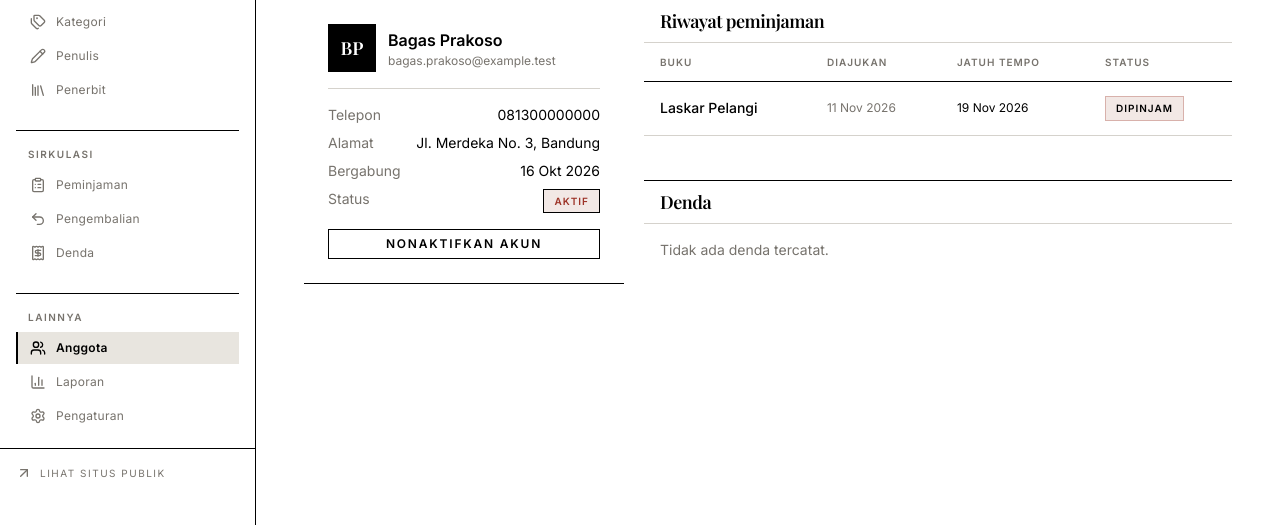
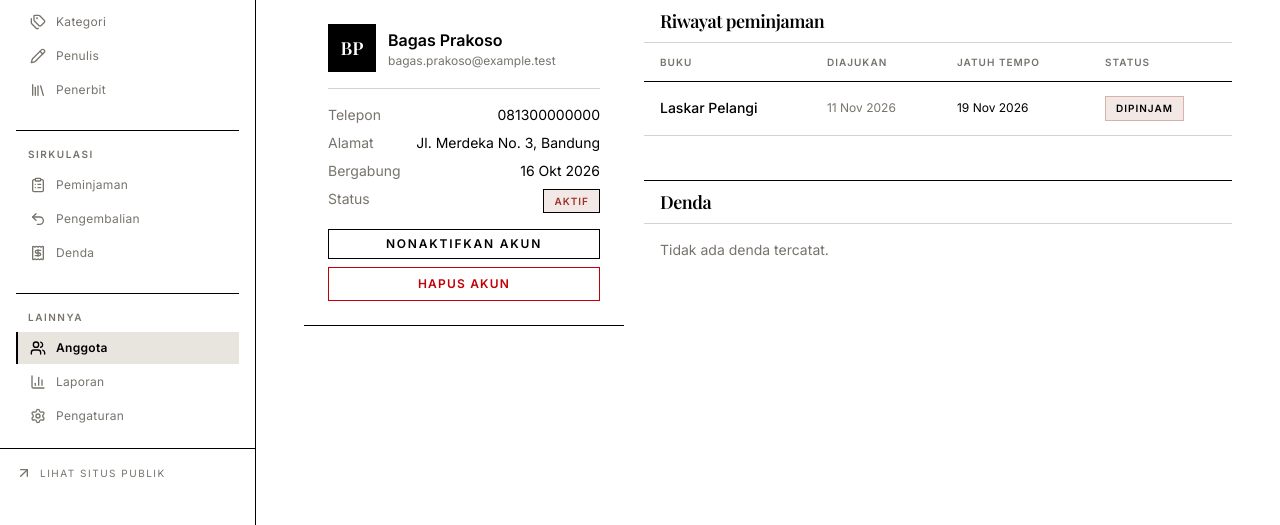
Before and after one commit to CelesVie/perpus_tobias, a Laravel app: page /admin/members/2 in a window 1280 px wide. Shown: the part 243-768 px from the top of the page. Run offline with Laravel 12, Linux system fonts and the light colour scheme; a user stored in the database is signed in; data comes from the database, SQL or seed files in the repository; style sheets or scripts are compiled from the project's sources.

Commit message:
feat(members): add permanent deletion for members without transaction history

```diff
--- a/app/Http/Controllers/Admin/MemberController.php
+++ b/app/Http/Controllers/Admin/MemberController.php
@@ -2,11 +2,13 @@
 
 namespace App\Http\Controllers\Admin;
 
+use App\Enums\UserRole;
 use App\Http\Controllers\Controller;
 use App\Http\Requests\Admin\MemberIndexRequest;
 use App\Models\User;
 use App\Services\MemberAccountService;
 use Illuminate\Http\RedirectResponse;
+use Illuminate\Validation\ValidationException;
 use Illuminate\View\View;
 
 class MemberController extends Controller
@@ -42,10 +44,23 @@ class MemberController extends Controller
 
     public function toggle(User $member, MemberAccountService $accounts): RedirectResponse
     {
-        abort_unless($member->role->value === 'member', 404);
+        abort_unless($member->role === UserRole::Member, 404);
 
         $accounts->toggle($member);
 
         return back()->with('status', 'Status akun diperbarui.');
     }
+
+    public function destroy(User $member, MemberAccountService $accounts): RedirectResponse
+    {
+        abort_unless($member->role === UserRole::Member, 404);
+
+        try {
+            $accounts->delete($member);
+        } catch (ValidationException $exception) {
+            return back()->with('error', $exception->validator->errors()->first());
+        }
+
+        return redirect()->route('admin.members.index')->with('status', 'Akun anggota dihapus permanen.');
+    }
 }
--- a/resources/views/admin/members/show.blade.php
+++ b/resources/views/admin/members/show.blade.php
@@ -25,6 +25,33 @@
             <form method="POST" action="{{ route('admin.members.toggle', $member) }}" class="mt-4">
                 @csrf @method('PATCH')
                 <button class="btn-outline btn-sm w-full" type="submit">{{ $member->is_active ? 'Nonaktifkan akun' : 'Aktifkan akun' }}</button>
+            </form>
+
+            <form method="POST" action="{{ route('admin.members.destroy', $member) }}" class="mt-2"
+                  x-data="{ confirmDelete: false }" @keydown.escape.window="confirmDelete = false">
+                @csrf @method('DELETE')
+                <button type="button" @click="confirmDelete = true"
+                        class="inline-flex w-full items-center justify-center rounded-none border border-red-700 bg-white px-4 py-2 font-sans text-xs font-semibold tracking-widest text-red-700 uppercase transition-colors hover:bg-red-700 hover:text-white">
+                    Hapus akun
+                </button>
+
+                <div x-show="confirmDelete" x-cloak
+                     class="fixed inset-0 z-50 flex items-center justify-center bg-black/50 p-4 text-left">
+                    <div class="w-full max-w-md rounded-none border border-black bg-white p-5" @click.outside="confirmDelete = false">
+                        <h2 class="font-display text-lg font-semibold">Hapus akun permanen?</h2>
+                        <p class="mt-2 text-sm text-muted">
+                            Akun <span class="font-semibold text-ink">{{ $member->name }}</span> akan dihapus dari database dan tidak dapat dikembalikan.
+                            Penghapusan otomatis ditolak bila anggota masih punya riwayat peminjaman atau denda.
+                        </p>
+                        <div class="mt-4 flex gap-2">
+                            <button type="button" @click="confirmDelete = false" class="btn-outline btn-sm flex-1">Batal</button>
+                            <button type="submit"
+                                    class="inline-flex flex-1 items-center justify-center rounded-none border border-red-700 bg-red-700 px-3 py-1.5 font-sans text-xs font-semibold tracking-widest text-white uppercase transition-colors hover:bg-white hover:text-red-700">
+                                Hapus permanen
+                            </button>
+                        </div>
+                    </div>
+                </div>
             </form>
         </div>
 
--- a/routes/web.php
+++ b/routes/web.php
@@ -67,6 +67,7 @@ Route::prefix('admin')->name('admin.')->middleware(['auth', 'role:admin'])->grou
     Route::get('/members', [Admin\MemberController::class, 'index'])->name('members.index');
     Route::get('/members/{member:id}', [Admin\MemberController::class, 'show'])->name('members.show');
     Route::patch('/members/{member:id}/toggle', [Admin\MemberController::class, 'toggle'])->name('members.toggle');
+    Route::delete('/members/{member:id}', [Admin\MemberController::class, 'destroy'])->name('members.destroy');
 
     Route::get('/borrowings', [Admin\BorrowingController::class, 'index'])->name('borrowings.index');
     Route::get('/returns', [Admin\BorrowingController::class, 'index'])->defaults('status', 'approved')->name('returns.index');
```
Also changed, not shown: app/Services/MemberAccountService.php (+22 -0 lines), tests/Feature/MemberDeletionTest.php (added, +99 -0 lines).
